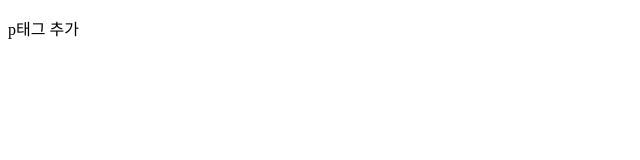
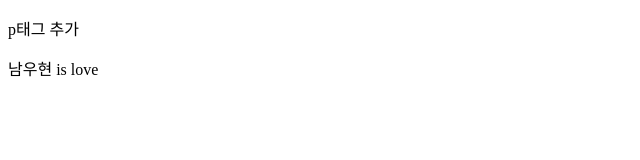
Before and after one commit to soshelp27/edu, a plain HTML site: page index.html in a window 1280 px wide. Shown: the whole page, without its empty margins (0-640 px from the left). Drawn offline with Linux system fonts and the light colour scheme.

Commit message:
feat:a태그 추가

```diff
--- a/index.html
+++ b/index.html
@@ -7,5 +7,6 @@
 </head>
 <body>
     <p>p태그 추가</p>
+    <a>남우현 is love</a>
 </body>
 </html>
```
